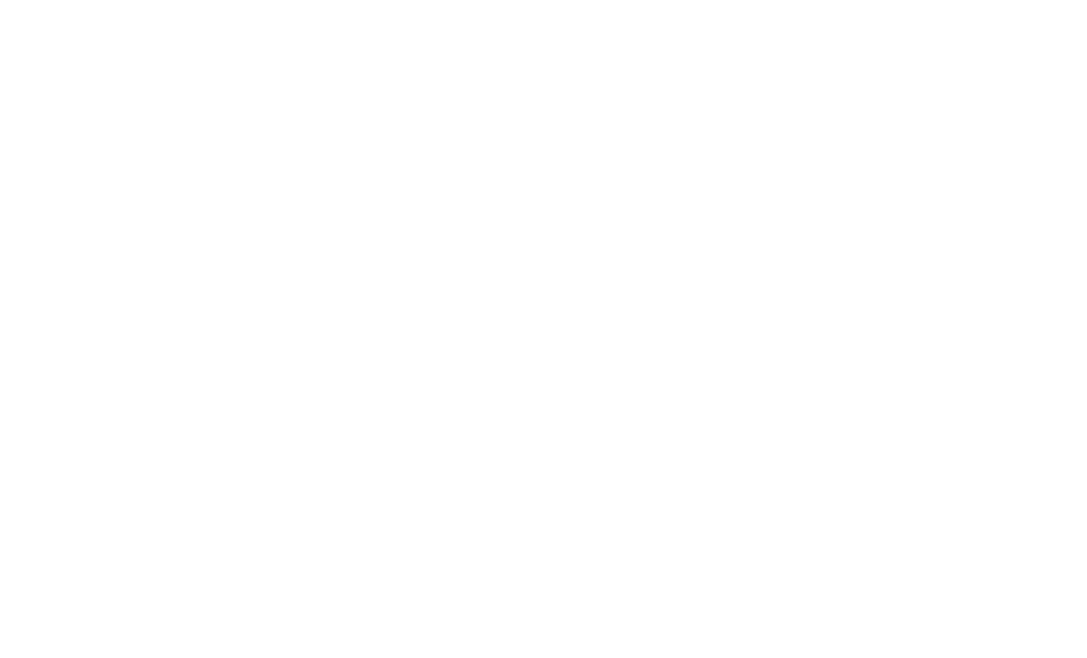
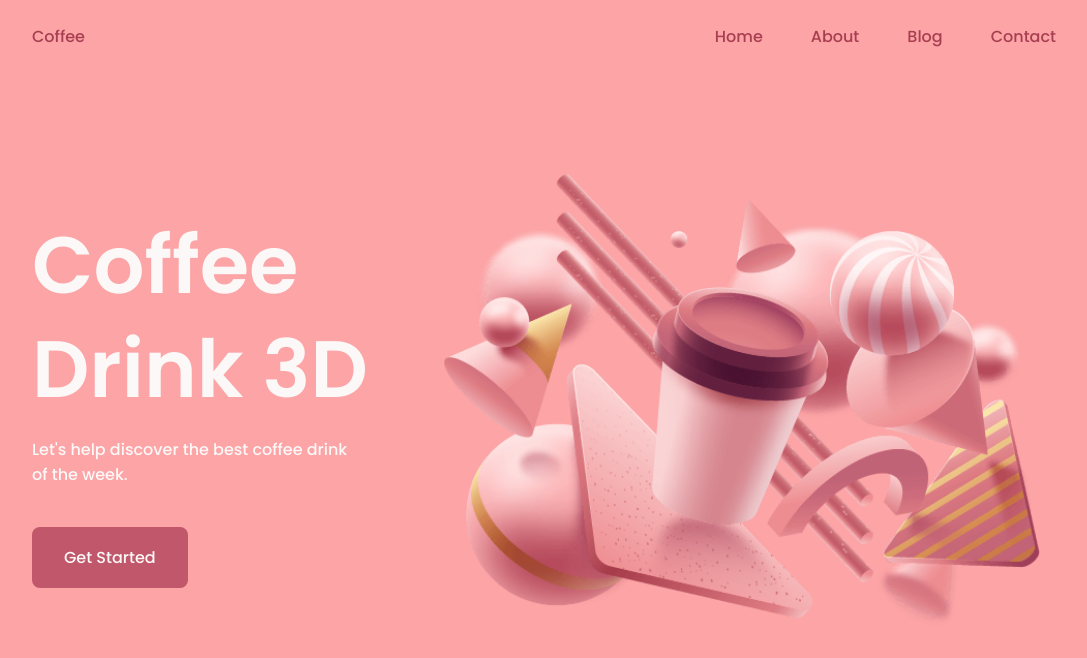
Before and after one commit to thebestlucc/UI-Watched-Tutorials, a plain HTML site: page index.html in a window 1280 px wide. Shown: the whole page, without its empty margins (96-1183 px from the left). Drawn offline with nearby package versions, Linux system fonts and the light colour scheme.

Commit message:
finish styles and animate ui

```diff
--- a/assets/css/style.css
+++ b/assets/css/style.css
@@ -0,0 +1,237 @@
+@import url("https://fonts.googleapis.com/css2?family=Poppins:wght@400;500;600&display=swap");
+
+:root {
+  --header-height: 3rem;
+  --first-color: #fca4a6;
+  --first-color-dark: #c1576a;
+  --first-color-darken: #a83e51;
+  --white-color: #fcf8f8;
+  --body-font: "Poppins", sans-serif;
+  --big-font-size: 2.5rem;
+  --normal-font-size: 0.938rem;
+  --z-fixed: 100;
+}
+
+@media screen and (min-width: 768px) {
+  :root {
+    --big-font-size: 5rem;
+    --normal-font-size: 1rem;
+  }
+}
+
+*,
+::before,
+::after {
+  box-sizing: border-box;
+}
+body {
+  margin: var(--header-height) 0 0 0;
+  padding: 0;
+  font-family: var(--body-font);
+  font-size: var(--normal-font-size);
+  font-weight: 500;
+}
+
+h1,
+p,
+ul {
+  margin: 0;
+}
+
+ul {
+  padding: 0;
+  list-style: none;
+}
+a {
+  text-decoration: none;
+}
+img {
+  max-width: 100%;
+  height: auto;
+}
+
+.bd-grid {
+  max-width: 1024px;
+  display: grid;
+  grid-template-columns: 100%;
+  column-gap: 2rem;
+  width: calc(100% - 2rem);
+  margin-left: 1rem;
+  margin-right: 1rem;
+}
+
+.l-header {
+  width: 100%;
+  position: fixed;
+  top: 0;
+  left: 0;
+  z-index: var(--z-fixed);
+  background-color: var(--first-color);
+}
+
+.nav {
+  height: var(--header-height);
+  display: flex;
+  justify-content: space-between;
+  align-items: center;
+}
+@media screen and (max-width: 768px) {
+  .nav__menu {
+    position: fixed;
+    top: 0;
+    right: -100%;
+    width: 70%;
+    height: 100%;
+    padding: 3.5rem 1.5rem 0;
+    background: rgba(255, 255, 255, 0.3);
+    backdrop-filter: blur(10px);
+    transition: 0.5s;
+  }
+}
+
+.nav__close {
+  position: absolute;
+  top: 0.75rem;
+  right: 1rem;
+  font-size: 1.5rem;
+  cursor: pointer;
+}
+
+.nav__item {
+  margin-bottom: 2rem;
+}
+
+.nav__close,
+.nav__link,
+.nav__logo,
+.nav__toggle {
+  color: var(--first-color-darken);
+}
+
+.nav__link:hover {
+  color: var(--first-color-dark);
+}
+
+.nav__toggle {
+  font-size: 1.5rem;
+  cursor: pointer;
+}
+
+.show {
+  right: 0;
+}
+
+.home {
+  background-color: var(--first-color);
+  overflow: hidden;
+}
+
+.home__container {
+  height: calc(100vh - var(--header-height));
+  grid-template-rows: repeat(2, max-content);
+  row-gap: 1.5rem;
+  justify-items: center;
+}
+
+.home__img {
+  position: relative;
+  padding-top: 1.5rem;
+  justify-self: center;
+  width: 302px;
+  height: 233px;
+}
+
+.home__img img {
+  position: absolute;
+  top: 0;
+  left: 0;
+}
+
+.home__data {
+  color: var(--white-color);
+}
+
+.home__title {
+  font-size: var(--big-font-size);
+  line-height: 1.3;
+  margin-bottom: 1rem;
+}
+
+.home__description {
+  margin-bottom: 2.5rem;
+}
+
+.home__button {
+  display: inline-block;
+  background-color: var(--first-color-dark);
+  color: var(--white-color);
+  padding: 1.125rem 2rem;
+  border-radius: 0.5rem;
+}
+
+.home__button:hover {
+  background-color: var(--first-color-darken);
+}
+
+@media screen and (min-width: 768px) {
+  body {
+    margin: 0;
+  }
+  .nav {
+    height: calc(var(--header-height) + 1.5rem);
+  }
+
+  .nav__toggle,
+  .nav__close {
+    display: none;
+  }
+
+  .nav__list {
+    display: flex;
+  }
+
+  .nav__item {
+    margin-left: 3rem;
+    margin-bottom: 0;
+  }
+
+  .home__container {
+    height: 100vh;
+    grid-template-columns: repeat(2, max-content);
+    grid-template-rows: 1fr;
+    row-gap: 0;
+    align-items: center;
+    justify-content: center;
+  }
+
+  .home__img {
+    order: 1;
+    width: 375px;
+    height: 289px;
+  }
+
+  .home__img img {
+    width: 375px;
+  }
+}
+
+@media screen and (min-width: 1024px) {
+  .bd-grid {
+    margin-left: auto;
+    margin-right: auto;
+  }
+
+  .home__container {
+    justify-content: initial;
+    column-gap: 4.5rem;
+  }
+
+  .home__img {
+    width: 604px;
+    height: 466px;
+  }
+
+  .home__img img {
+    width: 604px;
+  }
+}
--- a/assets/js/main.js
+++ b/assets/js/main.js
@@ -0,0 +1,62 @@
+const navMenu = document.getElementById("nav-menu"),
+  toggleMenu = document.getElementById("nav-toggle"),
+  closeMenu = document.getElementById("nav-close");
+
+toggleMenu.addEventListener("click", () => {
+  navMenu.classList.toggle("show");
+});
+
+closeMenu.addEventListener("click", () => {
+  navMenu.classList.remove("show");
+});
+
+document.addEventListener("mousemove", move);
+
+function move(e) {
+  this.querySelectorAll(".move").forEach((layer) => {
+    const speed = layer.getAttribute("data-speed");
+
+    const x = (window.innerWidth - e.pageX * speed) / 120,
+      y = (window.innerHeight - e.pageY * speed) / 120;
+
+    layer.style.transform = `translateX(${x}px) translateY(${y}px)`;
+  });
+}
+
+gsap.from(".nav__logo, .nav__toggle", {
+  opacity: 0,
+  duration: 1,
+  delay: 2,
+  y: 10,
+});
+gsap.from(".nav__item", {
+  opacity: 0,
+  duration: 1,
+  delay: 2.1,
+  y: 30,
+  stagger: 0.2,
+});
+gsap.from(".home__title", {
+  opacity: 0,
+  duration: 1,
+  delay: 1.6,
+  y: 30,
+});
+gsap.from(".home__description", {
+  opacity: 0,
+  duration: 1,
+  delay: 1.8,
+  y: 30,
+});
+gsap.from(".home__button", {
+  opacity: 0,
+  duration: 1,
+  delay: 2.1,
+  y: 30,
+});
+gsap.from(".home__img", {
+  opacity: 0,
+  duration: 1,
+  delay: 1.3,
+  y: 30,
+});
--- a/index.html
+++ b/index.html
@@ -8,20 +8,85 @@
       href="https://cdn.jsdelivr.net/npm/boxicons@2.0.5/css/boxicons.min.css"
       rel="stylesheet"
     />
-    <!--==== STYLE ====-->
     <link rel="stylesheet" href="assets/css/style.css" />
     <title>Coffee Drink 3D</title>
   </head>
   <body>
-    <!--==== HEADER ====-->
-    <header class="l-header"></header>
+    <header class="l-header">
+      <nav class="nav bd-grid">
+        <div>
+          <a href="/" class="nav__logo">Coffee</a>
+        </div>
 
-    <!--==== MAIN ====-->
-    <main class="l-main"></main>
+        <div class="nav__toggle" id="nav-toggle">
+          <i class="bx bx-menu"></i>
+        </div>
 
-    <!--==== GSAP ====-->
+        <div class="nav__menu" id="nav-menu">
+          <div class="nav__close" id="nav-close">
+            <i class="bx bx-x"></i>
+          </div>
+
+          <ul class="nav__list">
+            <li class="nav__item">
+              <a href="#home" class="nav__link">Home</a>
+            </li>
+            <li class="nav__item">
+              <a href="#about" class="nav__link">About</a>
+            </li>
+            <li class="nav__item">
+              <a href="#skills" class="nav__link">Blog</a>
+            </li>
+            <li class="nav__item">
+              <a href="#contact" class="nav__link">Contact</a>
+            </li>
+          </ul>
+        </div>
+      </nav>
+    </header>
+
+    <main class="l-main">
+      <section class="home" id="home">
+        <div class="home__container bd-grid">
+          <div class="home__img">
+            <img
+              src="assets/img/img1.png"
+              alt=""
+              data-speed="-2"
+              class="move"
+            />
+            <img src="assets/img/img2.png" alt="" data-speed="2" class="move" />
+            <img src="assets/img/img3.png" alt="" data-speed="2" class="move" />
+            <img
+              src="assets/img/img4.png"
+              alt=""
+              data-speed="-2"
+              class="move"
+            />
+            <img
+              src="assets/img/img5.png"
+              alt=""
+              data-speed="-2"
+              class="move"
+            />
+            <img src="assets/img/img6.png" alt="" data-speed="2" class="move" />
+          </div>
+          <div class="home__data">
+            <h1 class="home__title">
+              Coffee<br />
+              Drink 3D
+            </h1>
+            <p class="home__description">
+              Let's help discover the best coffee drink <br />
+              of the week.
+            </p>
+            <a href="#" class="home__button">Get Started</a>
+          </div>
+        </div>
+      </section>
+    </main>
+
     <script src="https://cdnjs.cloudflare.com/ajax/libs/gsap/3.7.1/gsap.min.js"></script>
-    <!--==== MAIN ====-->
     <script src="assets/js/main.js"></script>
   </body>
 </html>
```
